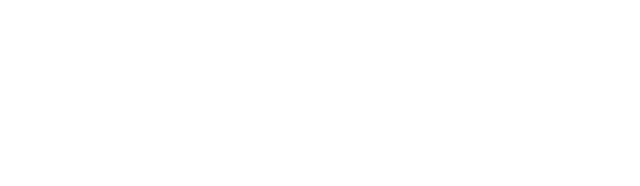
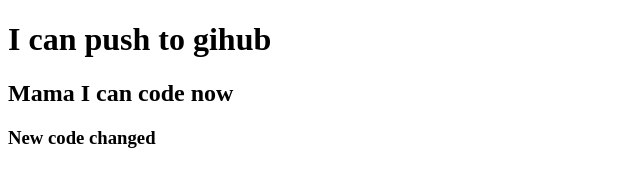
Before and after one commit to NURALAM11/my-second-repo, a plain HTML site: page index.html in a window 1280 px wide. Shown: the whole page, without its empty margins (0-640 px from the left). Drawn offline with Linux system fonts and the light colour scheme.

Commit message:
added header

```diff
--- a/index.html
+++ b/index.html
@@ -7,6 +7,9 @@
     <title>My Sceond Github Repo</title>
 </head>
 <body>
+    <h1>I can push to gihub</h1>
+    <h2> Mama I can code now</h2>
+    <h3>New code changed</h3>
 
 </body>
 </html>
```
